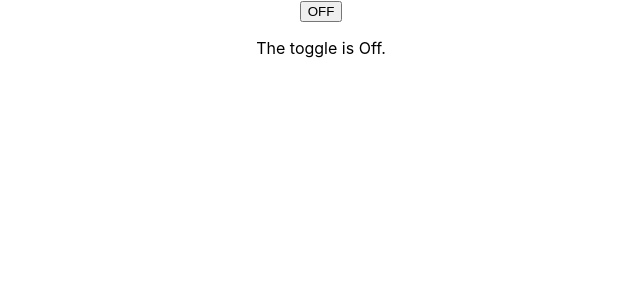
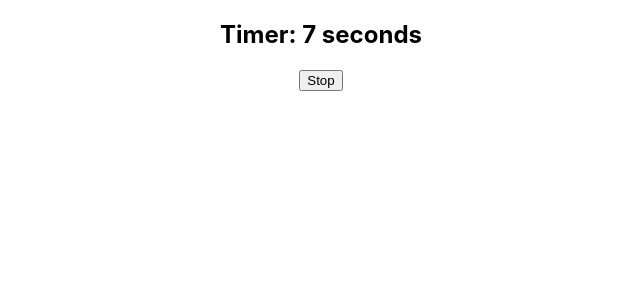
Before and after one commit to KasunUdaraWaththeHewa/RAD-Practicals, a React (Create React App) app in the folder labsheet 06/labsheet/: page / in a window 1280 px wide. Shown: the top 300 px of the page, without its empty margins (319-959 px from the left). Built offline with nearby package versions, Linux system fonts and the light colour scheme.

Commit message:
Timer done

```diff
--- a/labsheet 06/labsheet/src/App.js
+++ b/labsheet 06/labsheet/src/App.js
@@ -2,11 +2,12 @@ import Greeting from'./Greeting';
 import './App.css';
 import Counter from './Counter';
 import Toggle from './Toggle';
+import Timer from './Timer';
 
 function App() {
   return (
     <div className="App">
-      <Toggle />
+      <Timer />
     </div>
   );
 }
--- /dev/null
+++ b/labsheet 06/labsheet/src/Timer.js
@@ -0,0 +1,33 @@
+import React, { useState, useEffect } from 'react';
+
+function Timer(){
+    const [seconds, setSeconds] = useState(0);
+    const [isRunning, setIsRunning] = useState(true);
+
+    useEffect(() => {
+      let intervalId;
+
+      if (isRunning) {
+        intervalId = setInterval(() => {
+          setSeconds(prevSeconds => prevSeconds + 1);
+        }, 1000);
+      }
+
+      return () => clearInterval(intervalId);
+    }, [isRunning]);
+
+    const handleStop = () => {
+      setIsRunning(false);
+    };
+    return(
+        <div>
+            <h2>Timer: {seconds} seconds</h2>
+            {isRunning ? (
+                <button onClick={handleStop}>Stop</button>
+            ) : (
+                <p>Timer stopped</p>
+            )}
+        </div>
+    );
+}
+export default Timer;
```
